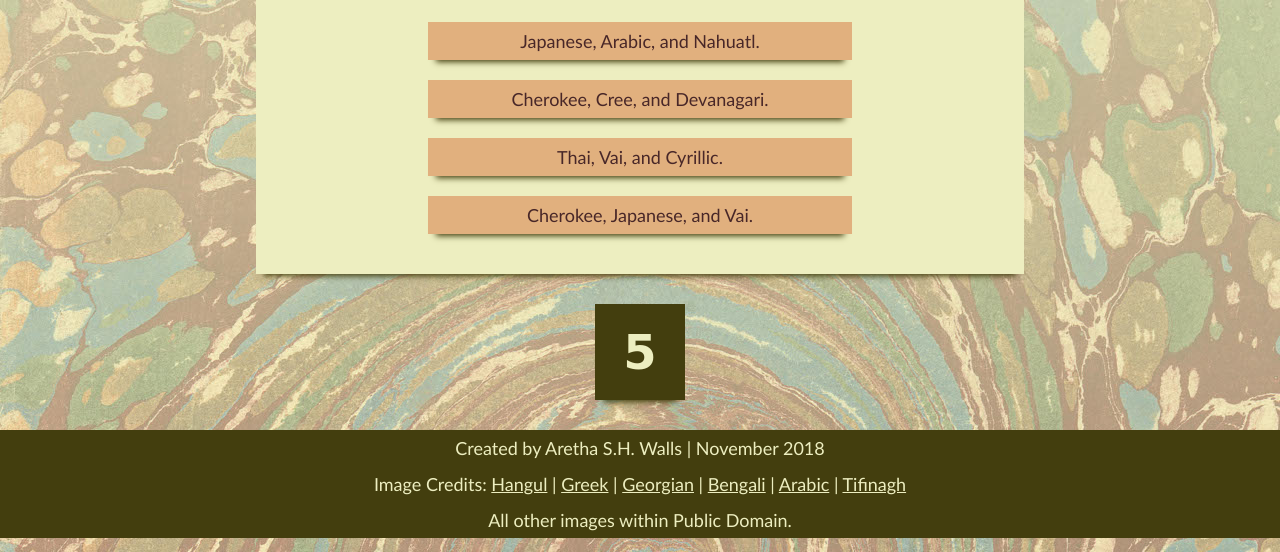
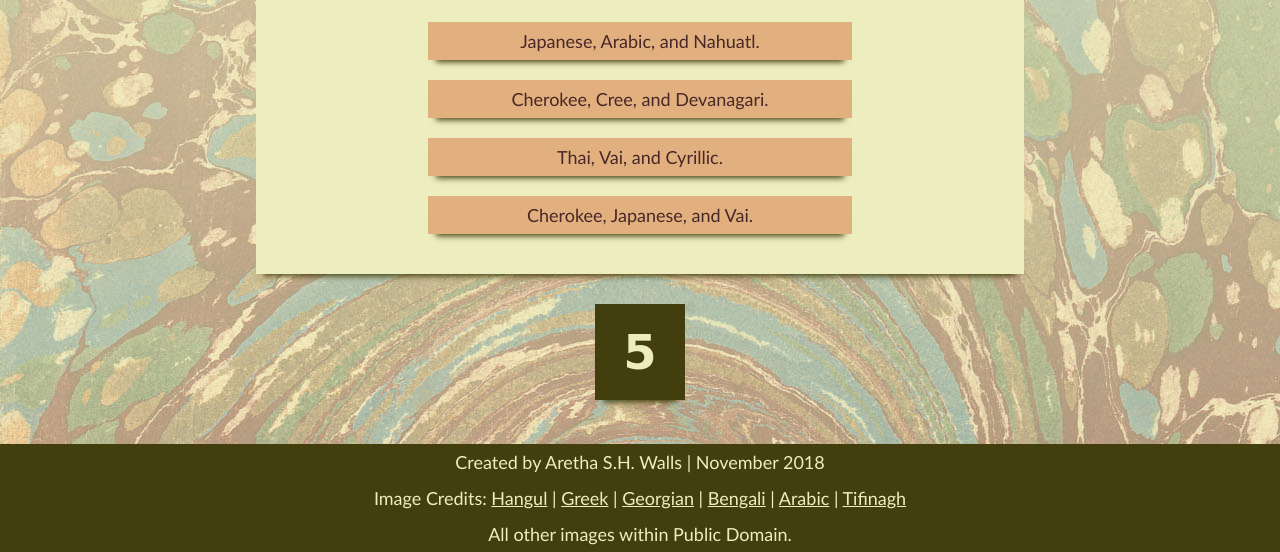
Before and after one commit to arethashwalls/TriviaGame, a plain HTML site: page index.html in a window 1280 px wide. Shown: the part 248-800 px from the top of the page. Drawn offline with nearby package versions, Linux system fonts and the light colour scheme; a web font is replaced by a local one.

Commit message:
Styled footer

```diff
--- a/assets/css/style.css
+++ b/assets/css/style.css
@@ -65,7 +65,6 @@ li {
 }
 
 .container, .timer-box {
-
     margin: 30px auto;
     box-shadow: 0 10px 6px -8px #433E0E;
 }
@@ -82,6 +81,10 @@ li {
 .container hr {
     background-image: linear-gradient(to right, transparent, #433E0E, transparent);
     margin-bottom: 25px;
+}
+
+img {
+    margin-bottom: 20px;
 }
 
 button {
@@ -114,7 +117,9 @@ button {
 
 footer {
     background: #433E0E;
-
+    width: 100%;
+    position: fixed;
+    bottom: 0;
 }
 
 footer p, footer a {
```
